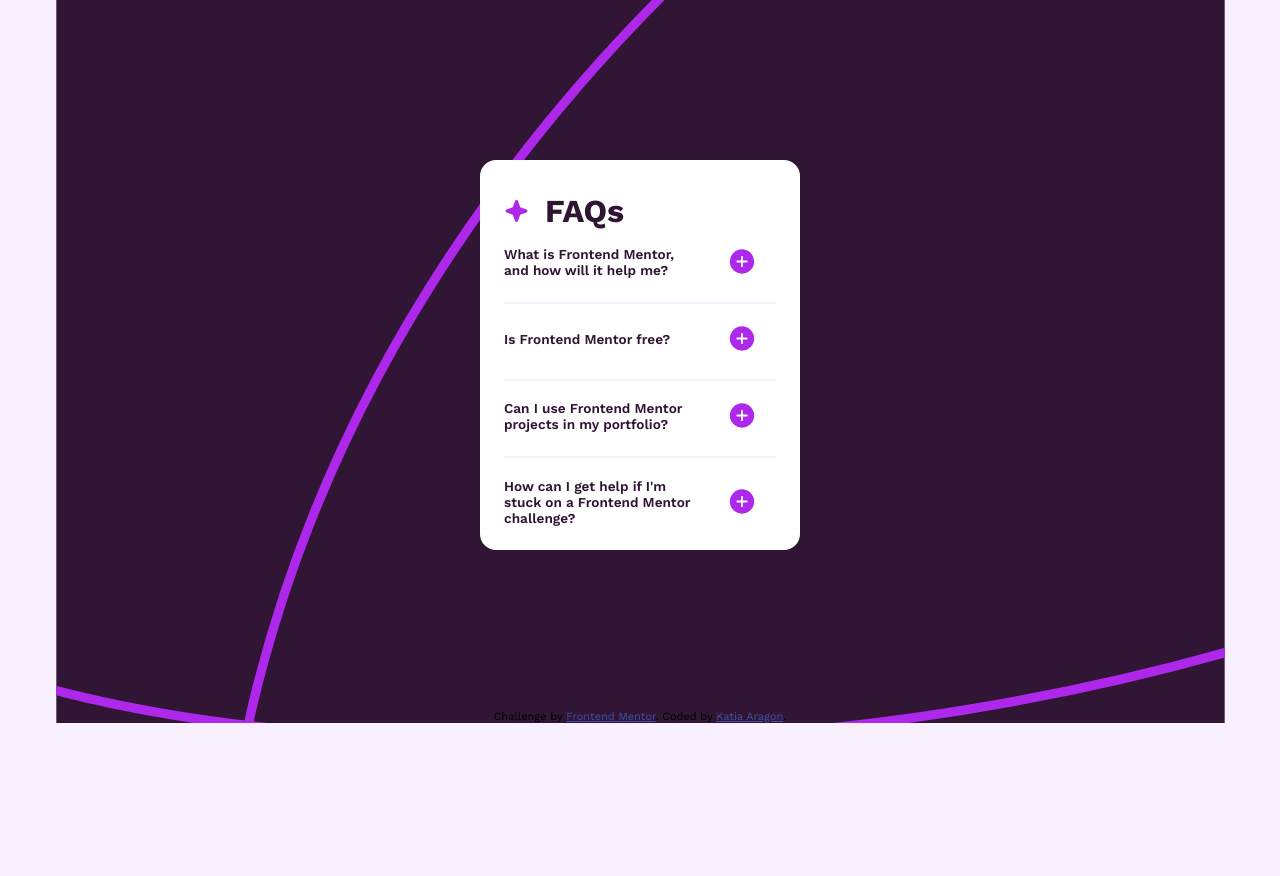
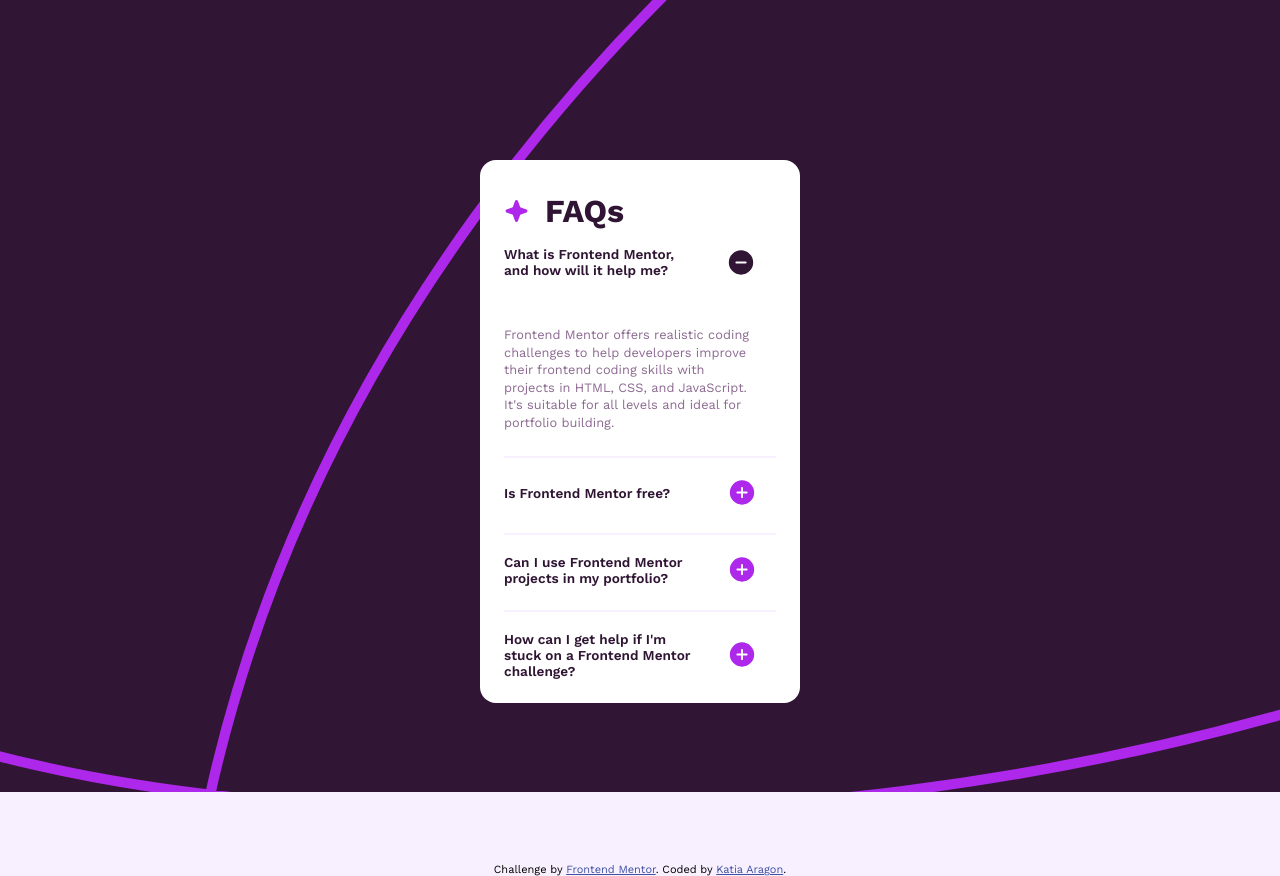
Before and after one commit to ktzazz/FAQ-accordion-thirteen, a plain HTML site: page index.html in a window 1280 px wide. Both pictures are taken after a click on the button 742 px from the left and 262 px from the top of the page. Before the commit the page ends 800 px from the top, so only its background shows below. Drawn offline with nearby package versions, Linux system fonts and the light colour scheme.

Commit message:
working on the script

```diff
--- a/index.html
+++ b/index.html
@@ -24,7 +24,7 @@
   <div class="faq-container">
   <div class="faq"> <img src="assets/images/icon-star.svg" alt="icon-star" class="icon-star"> <h1>FAQs</h1> </div>
 
-  <div class="question-answer">
+  <div class="question-answer"> <!-- a class for the question and answer on each because when the button is pressed it'll be easier for the script to know which answer to show-->
     <div class="question-icon">
     <h2> What is Frontend Mentor, and how will it help me?</h2>
   <button class="arrow"><img src="assets/images/icon-plus.svg" alt="icon-open" id="icon-open">
--- a/script.js
+++ b/script.js
@@ -0,0 +1,33 @@
+document.addEventListener('DOMContentLoaded', function() { //this one is like a safety net, to ensure that the script will load until the html is done loading.
+  const questionAnswerContainers = document.querySelectorAll('.question-answer');
+
+  questionAnswerContainers.forEach(container => {
+    const button = container.querySelector('.question-icon .arrow');
+    //gets directly the button .arrow from the father container, in case there's more than one .arrow outside the container in use. It's more specific
+    const answer = container.querySelector('.answer');
+    const iconOpen = button.querySelector('#icon-open');
+    const iconClose = button.querySelector('#icon-close');
+
+    // in case the icon close is displayed on the css when the page loads
+    iconClose.style.display = 'none';
+
+    button.addEventListener('click', function() {
+      // alternate the visibility of the answer. If answer is not visible OR empty,
+      // because js takes the information from the html
+      if (answer.style.display === "none" || answer.style.display === "") {
+        answer.style.display = "block";
+      } else {
+        answer.style.display = "none";
+      }
+
+      // Alternate the visibility of the icons
+      if (answer.style.display !== "none") { // If the answer is visible
+        iconOpen.style.display = 'none';
+        iconClose.style.display = 'block';
+      } else { // if the answer is not visible
+        iconOpen.style.display = 'block';
+        iconClose.style.display = 'none';
+      }
+    });
+  });
+});
```
